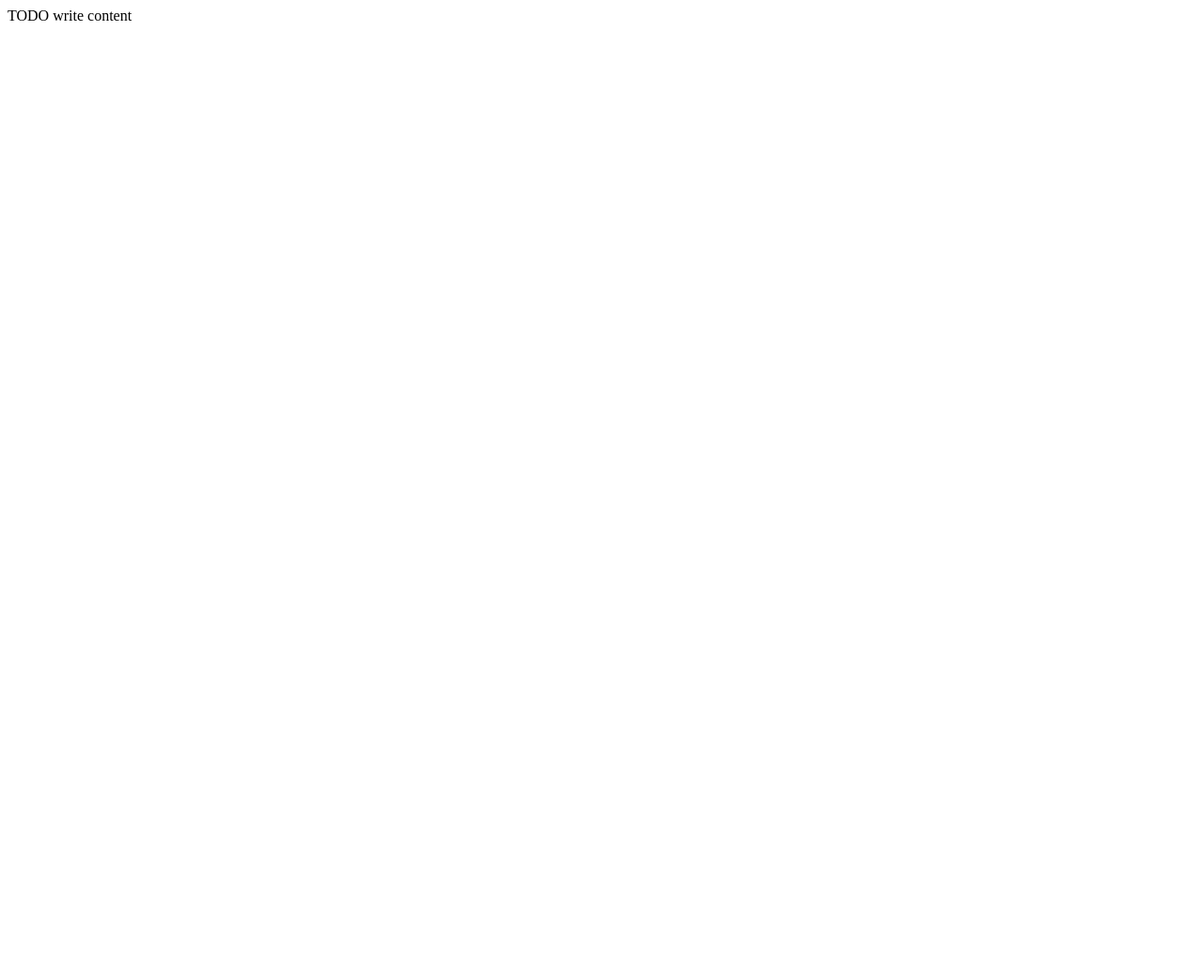
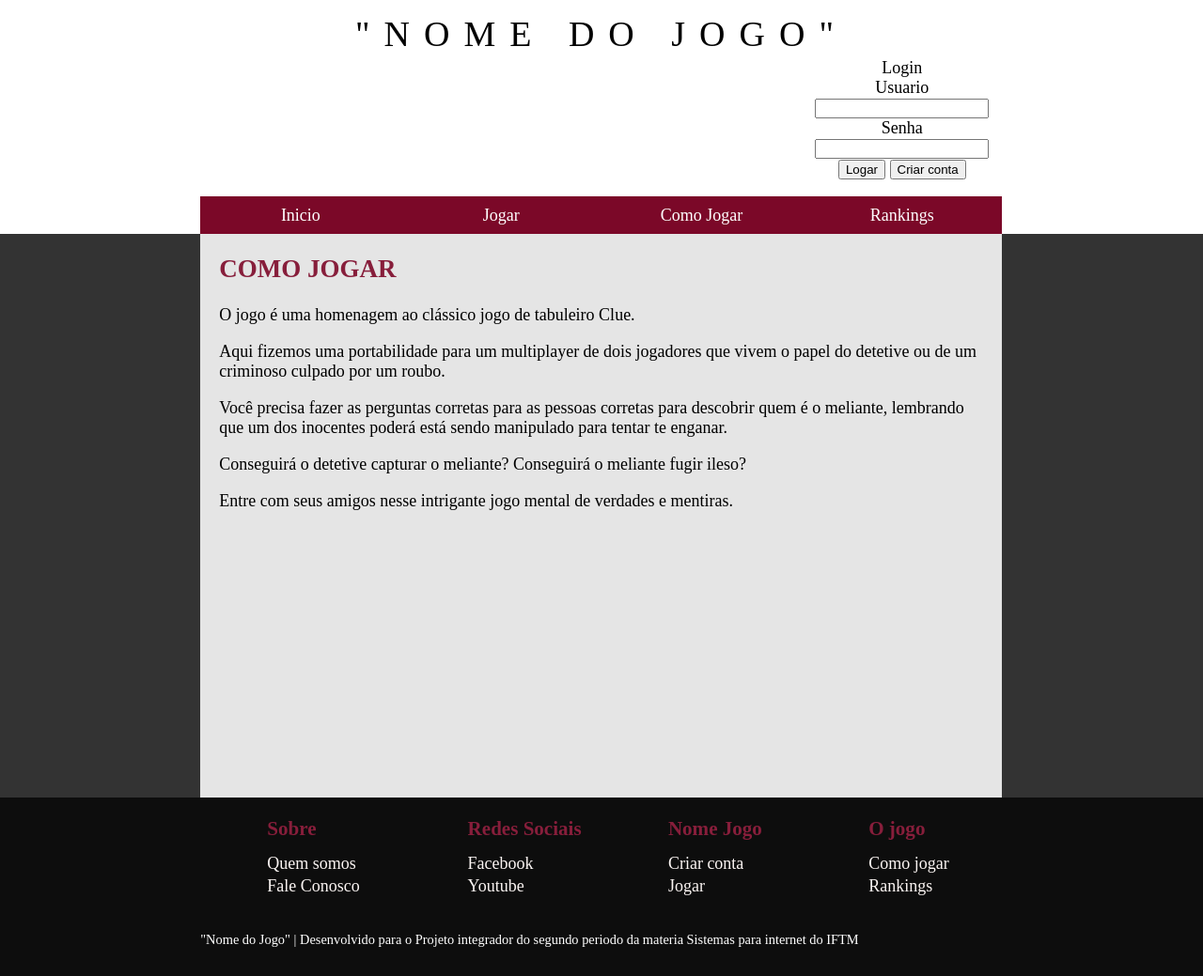
Before and after one commit to RonneyPetras/site, a plain HTML site: page comoJogar.html in a window 1280 px wide. Shown: the whole page at 94% size. Before the commit the page ends 800 px from the top, so only its background shows below. Drawn offline with Linux system fonts and the light colour scheme.

Commit message:
Add files via upload

```diff
--- a/comoJogar.html
+++ b/comoJogar.html
@@ -6,11 +6,135 @@ and open the template in the editor.
 -->
 <html>
     <head>
-        <title>TODO supply a title</title>
+        <title>Como jogar</title>
         <meta charset="UTF-8">
         <meta name="viewport" content="width=device-width, initial-scale=1.0">
+        <link href="css/frame.css" rel="stylesheet" type="text/css"/>
+        <link href="css/estilo.css" rel="stylesheet" type="text/css"/>
+        <style>
+            .jogo {
+
+            }
+        </style>
     </head>
     <body>
-        <div>TODO write content</div>
+        <div class="col-dg-12" id="nomeSite">
+            <span >"Nome do Jogo"</span>
+        </div>
+        <div class="col-dg-12 ">
+            <div class="col-dg-8 vazio">
+
+            </div>
+            <div class="col-dg-2 login">
+                <span class="span">Login</span>
+                <label>Usuario</label>
+                <input type='text'>
+                <label>Senha</label>
+                <input type='text'>
+                <input type="button" value="Logar">
+                <input type="button" value="Criar conta">
+            </div>
+            <div class="col-dg-2">
+
+            </div>
+        </div>
+
+        <div id="caixaMenu" class="col-dg-12">
+            <div class="col-dg-2 vazio">
+
+            </div>
+
+            <div class="col-dg-8 ">
+                <ul id="menu" >
+                    <li class="col-dg-3">
+                        <a href="index.html">Inicio</a>
+                    </li>
+                    <li class="col-dg-3">
+                        <a href="jogar.html">Jogar</a>
+                    </li>
+                    <li class="col-dg-3">
+                        <a href="comoJogar.html">Como Jogar</a>
+                    </li>
+                    <li class="col-dg-3">
+                        <a href="rankings.html">Rankings</a>
+                </ul>
+            </div>
+
+            <div class="col-dg-2">
+
+            </div>
+        </div>
+
+        <div id="caixaJogo" class="col-dg-12 ">
+            <div class="col-dg-2 cor2">
+
+            </div>
+
+            <div class="col-dg-8 cor conteudo">
+                <div>
+                    <h2>COMO JOGAR</h1>
+                        <p></p>
+                        <p>O jogo é uma homenagem ao clássico jogo de tabuleiro Clue.</p>
+                        <p>Aqui fizemos uma portabilidade para um multiplayer de dois jogadores que vivem o papel do detetive ou de um criminoso culpado por um roubo.</p>
+                        <p>Você precisa fazer as perguntas corretas para as pessoas corretas para descobrir quem é o meliante, lembrando que um dos inocentes poderá está sendo manipulado para tentar te enganar.</p>
+                        <p>Conseguirá o detetive capturar o meliante? Conseguirá o meliante fugir ileso?</p>
+                        <p>Entre com seus amigos nesse intrigante jogo mental de verdades e mentiras.</p>
+                </div>
+            </div>
+
+            <div class="col-dg-2 cor2">
+
+            </div>
+
+        </div>
+
+        <div class="col-dg-12"></div>
+
+        <div id="caixaRodape" class="col-dg-12">
+
+            <div class="col-dg-12">
+                <div class="col-dg-2 vazio"></div>
+
+                <div class="col-dg-8 rodape">
+                    <div class="col-dg-1 vazio"></div>
+                    <div class="col-dg-3">
+                        <h3>Sobre</h3>
+                        <ul>
+                            <li><a href="quemsomos.html">Quem somos</a></li>
+                            <li><a href="faleConosco.html">Fale Conosco</a></li>
+                        </ul>
+                    </div>
+                    <div class="col-dg-3">
+                        <h3>Redes Sociais</h3>
+                        <ul>
+                            <li><a href="#">Facebook</a></li>
+                            <li><a href="#">Youtube</a></li>
+                        </ul>
+                    </div>
+                    <div class="col-dg-3">
+                        <h3>Nome Jogo</h3>
+                        <ul>
+                            <li><a href="criarContar.html">Criar conta</a></li>
+                            <li><a href="jogar.html">Jogar</a></li>
+                        </ul>
+                    </div>
+                    <div class="col-dg-2">
+                        <h3>O jogo</h3>
+                        <ul>
+                            <li><a href="comoJogar.html">Como jogar</a></li>
+                            <li><a href="rankings.html">Rankings</a></li>
+                        </ul>
+                    </div>
+
+                </div>
+
+
+                <div class="col-dg-2"></div>
+            </div>
+            <div class="col-dg-2 vazio"></div>
+            <div class="col-dg-8" id="direitos">"Nome do Jogo" | Desenvolvido para o Projeto integrador do segundo periodo da materia Sistemas para internet do IFTM</div>
+            <div class="col-dg-2"></div>
+        </div>
+
     </body>
 </html>
```
Also changed, not shown: faleConosco.html (+2 -2 lines), quemsomos.html (+1 -1 lines).
